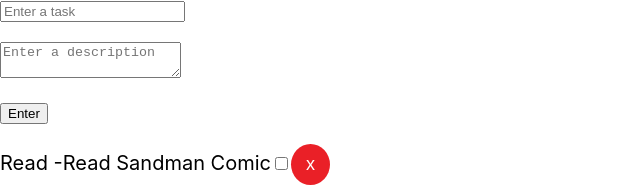
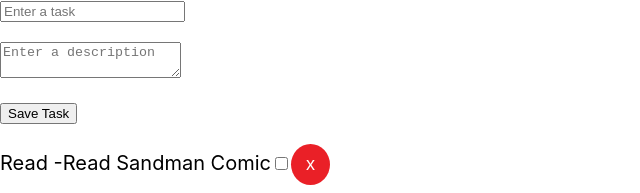
Before and after one commit to cesvh/my-fisrt-react-app, a React (Create React App) app: page / in a window 1280 px wide. Shown: the top 193 px of the page, without its empty margins (0-640 px from the left). Built offline with nearby package versions, Linux system fonts and the light colour scheme; the HTML template or start-up script is replaced by a standard one.

Commit message:
Add Task

```diff
--- a/src/App.js
+++ b/src/App.js
@@ -12,9 +12,20 @@
     tasks: tasks
   }
 
+  addTask = (task, description) => {
+    const newTask = {
+      task: task,
+      description: description,
+      id: this.state.tasks.length
+    }
+    this.setState({
+      tasks: [...this.state.tasks, newTask]
+    });
+  }
+
   render () {
     return <div>
-      <TaskForm />
+      <TaskForm  addTask={this.addTask}/>
       <Tasks tasks={this.state.tasks} />
     </div>
   }
--- a/src/components/TaskForm.js
+++ b/src/components/TaskForm.js
@@ -6,6 +6,7 @@
         description: ""
     };
     OnSubmit = e => {
+        this.props.addTask(this.state.task, this.state.description);
         e.preventDefault();
     }
     OnChange = e => {
@@ -30,7 +31,7 @@
                     value={this.state.description} >
                 </textarea>
                 <br /><br />
-                <input type="submit" value="Enter" />
+                <input type="submit" value="Save Task" />
             </form>
         )
     }
```
